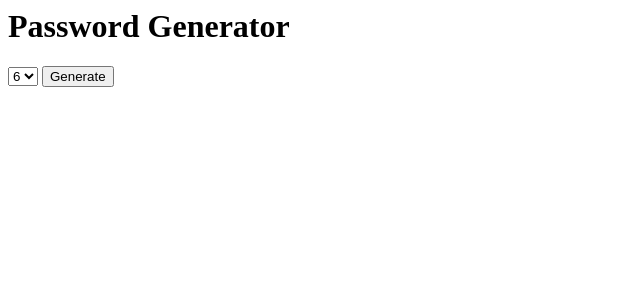
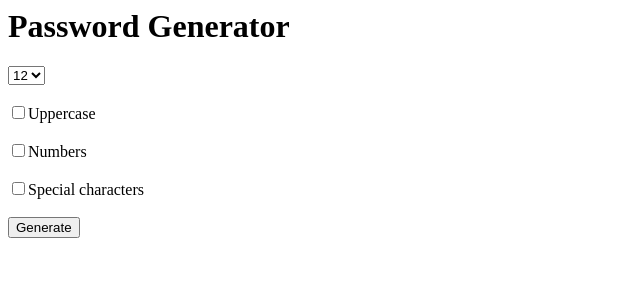
Before and after one commit to jasmehra/django_learning, a Django app: page / in a window 1280 px wide. Shown: the top 300 px of the page, without its empty margins (0-640 px from the left). Run offline with Django 3.2, Linux system fonts and the light colour scheme.

Commit message:
new app changes

```diff
--- a/Jasleen/password_generator_project/generator/templates/generator/home.html
+++ b/Jasleen/password_generator_project/generator/templates/generator/home.html
@@ -7,6 +7,21 @@
         <option value='6'>6</option>
         <option value='7'>7</option>
         <option value='8'>8</option>
+        <option value='9'>9</option>
+        <option value='10'>10</option>
+        <option value='11'>11</option>
+        <option value='12' selected="selected">12</option>
+        <option value='13'>13</option>
+        <option value='14'>14</option>
     </select>
+    <br> <br>
+
+    <input type="checkbox" name="uppercase">Uppercase
+    <br><br>
+    <input type="checkbox" name="numbers">Numbers
+    <br><br>
+    <input type="checkbox" name="special">Special characters
+    <br><br>
+
     <input type="submit" value="Generate">
 </form>
--- a/Jasleen/password_generator_project/generator/views.py
+++ b/Jasleen/password_generator_project/generator/views.py
@@ -1,5 +1,6 @@
 from django.shortcuts import render
 from django.http import HttpResponse
+import random
 
 # Create your views here.
 
@@ -15,4 +16,20 @@ def home(request):
 #     return HttpResponse('<h1>Eggs are very tasty!!</h1>')       # we can also write html
 
 def password(request):
-    return render (request, 'generator/password.html')
+    characters = list('abcdefghijklmnopqrstuvwxyz')
+
+    if request.GET.get('uppercase'):
+        characters.extend(list('ABCDEFGHIJKLMNOPQRSTUVWXYZ'))
+
+    if request.GET.get('special'):
+        characters.extend(list('@#$%^&*()!'))
+
+    if request.GET.get('numbers'):
+        characters.extend(list('0123456789'))
+
+    length  = int(request.GET.get('length'))
+    thepassword = ''
+    for x in range(length):
+        thepassword += random.choice(characters)
+
+    return render (request, 'generator/password.html', {'password' : thepassword})
```
